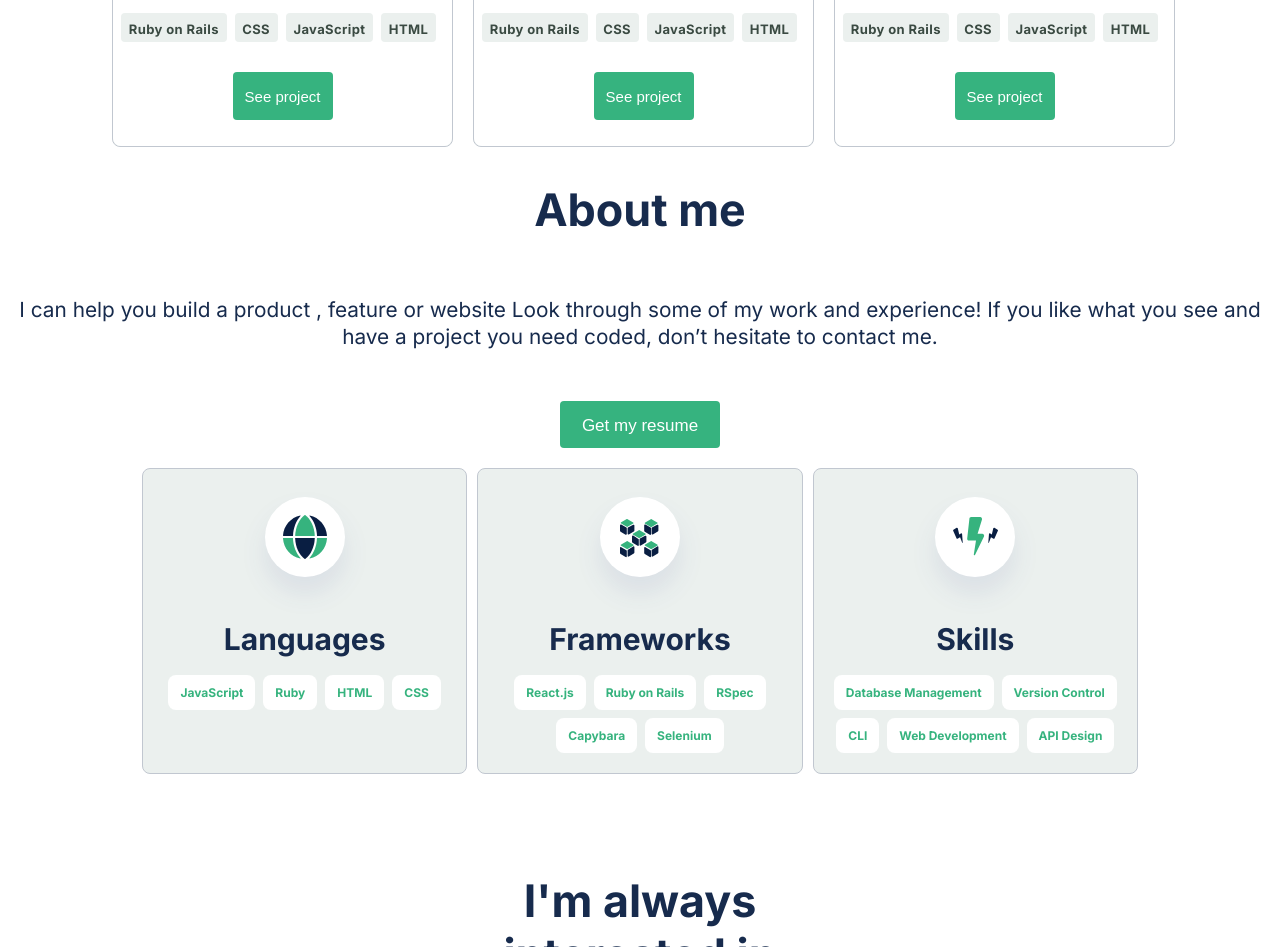
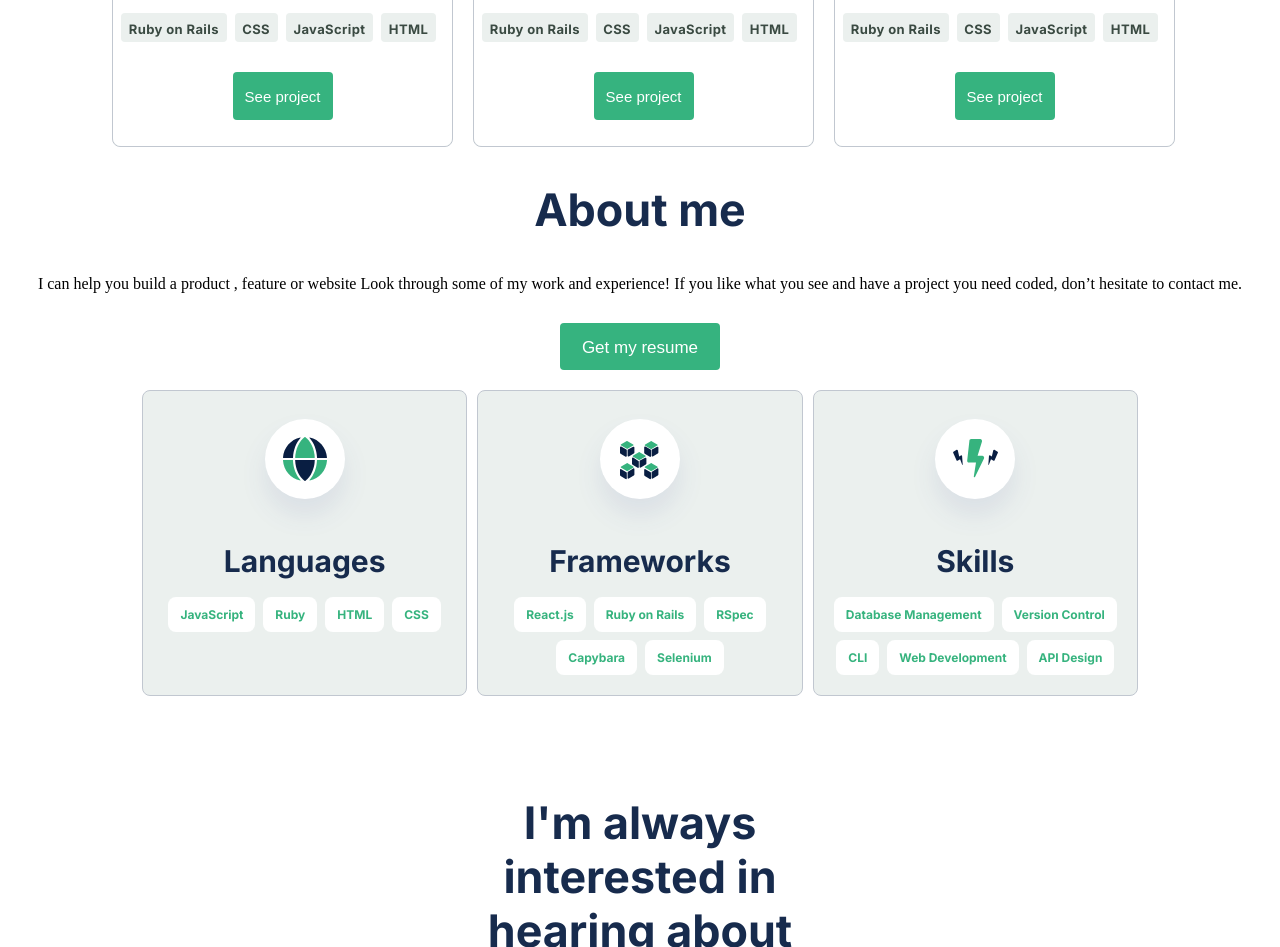
Before and after one commit to BHObserver/portfolio, a website: page index.html in a window 1280 px wide. Shown: the part 2040-2987 px from the top of the page. Drawn offline with Linux system fonts and the light colour scheme.

Commit message:
Update index.html

```diff
--- a/index.html
+++ b/index.html
@@ -151,13 +151,14 @@
             </div>
         </section>
         <section class="heading-text about-me">
-              <h2 class="primary color1">About me</h2>
-              <p class="supporting-text"> I can help you build a product , feature or website Look through some of my work and experience! If you like what you see and have a project you need coded,
-                don’t hesitate to contact me.
-              </p>
-              <div class="btn-container">
-                <button class="resume-btn">Get my resume</button>
-              </div>
+            <div class="about-me-container">
+                <h2 class="primary color1">About me</h2>
+                <p > I can help you build a product , feature or website Look through some of my work and experience! If you like what you see and have a project you need coded,
+                don’t hesitate to contact me.</p>
+                <div class="btn-container">
+                    <button class="resume-btn">Get my resume</button>
+                </div>
+            </div>
               <div class="qualifications" >
                   <div class="skills">
                     <img src="assets/Languages.svg" alt="Skills">
```
